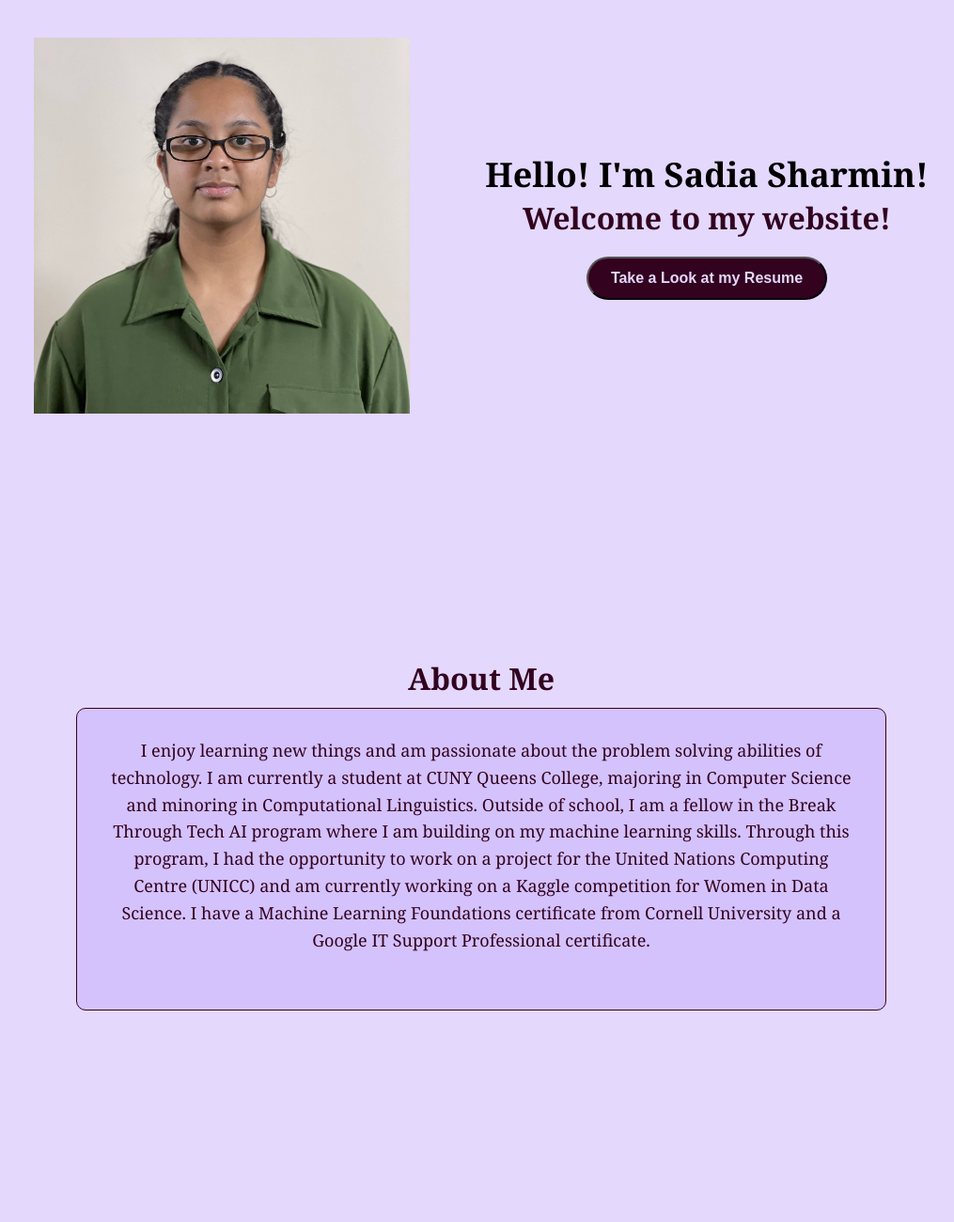
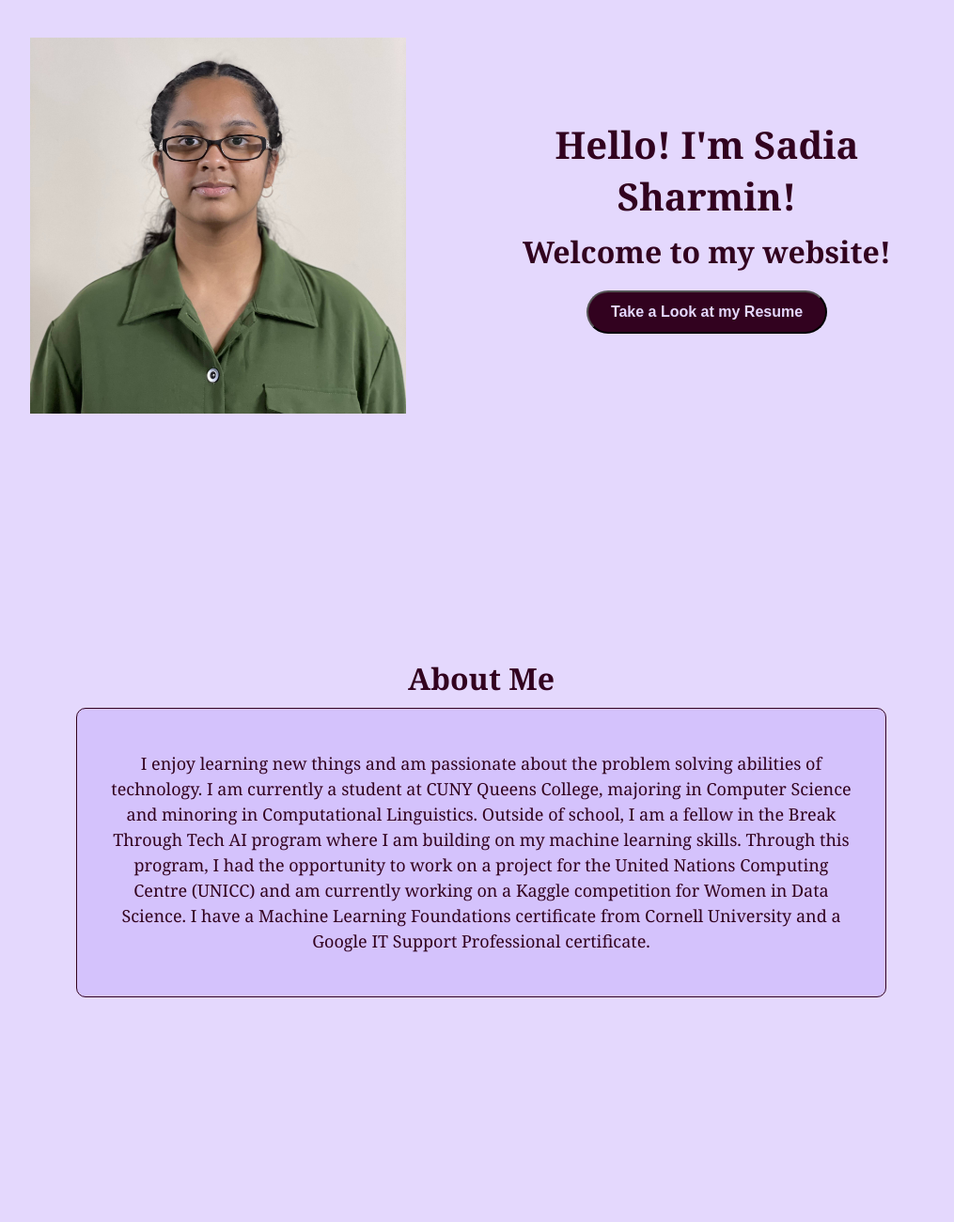
Before and after one commit to ssharmin28/ssharmin28.github.io, a plain HTML site: page index.html in a window 1280 px wide. Shown: the part 340-1640 px from the top of the page at 94% size, without its empty margins (128-1143 px from the left). Drawn offline with Linux system fonts and the light colour scheme.

Commit message:
Update style.css

```diff
--- a/style.css
+++ b/style.css
@@ -102,7 +102,6 @@ section{
     font-weight: bold;
     padding: 12px 24px;
     border-radius: 25px;
-    box-shadow: none;
     cursor: pointer;
 }
 
@@ -110,21 +109,16 @@ section{
     text-align: center;
 }
 
-section h2 {
-    font-size: 32px;
-    font-weight: bold;
-    text-align: center;
+section h1{
+    font-size: 40px;
     color: #32021F;
     margin-bottom: 10px;
 }
 
-.text2 {
-    font-size: 18px;
-    text-align: center;
-    max-width: 800px;
-    margin: 0 auto 30px auto;
-    line-height: 1.6;
+section h2 {
+    font-size: 32px;
     color: #32021F;
+    margin-bottom: 10px;
 }
 
 .about-box {
@@ -133,9 +127,17 @@ section h2 {
     border: 1px solid #32021F;
     padding: 30px;
     border-radius: 10px;
-    box-shadow: none;
     max-width: 800px;
     margin: 0 auto;
+}
+
+.text2 {
+    font-size: 18px;
+    text-align: center;
+    max-width: 800px;
+    margin: 15px auto 15px auto;
+    line-height: 1.5;
+    color: #32021F;
 }
 
 .project-container {
@@ -151,7 +153,6 @@ section h2 {
     border: 1px solid #32021F;
     padding: 20px;
     border-radius: 10px;
-    box-shadow: none;
 }
 
 .project-box h3 {
@@ -184,10 +185,6 @@ section h2 {
     transition: transform 0.3s ease-in-out;
 }
 
-.contact-icon:hover {
-    transform: scale(1.1);
-}
-
 #footer {
     text-align: center;
     font-size: 14px;
```
